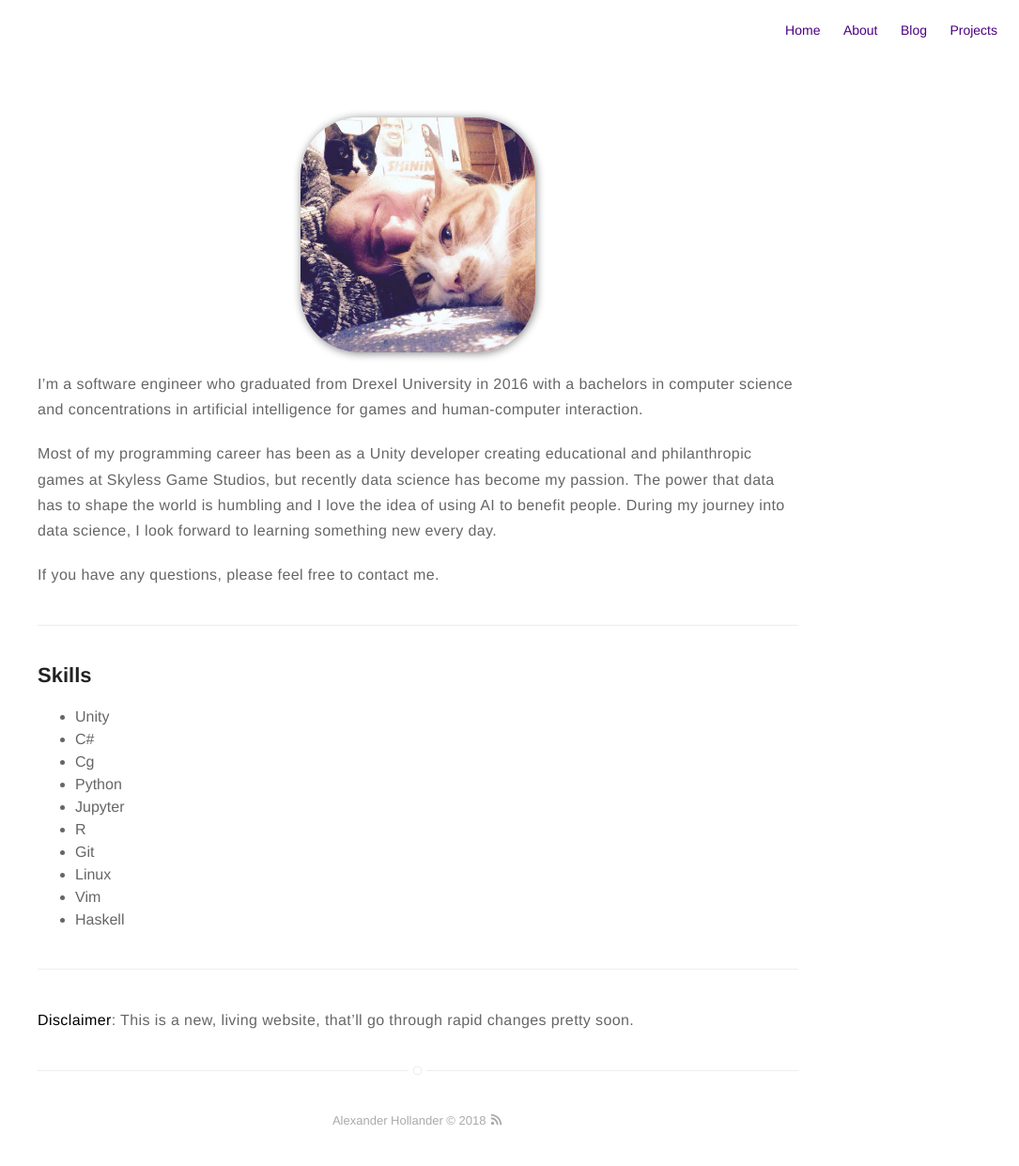
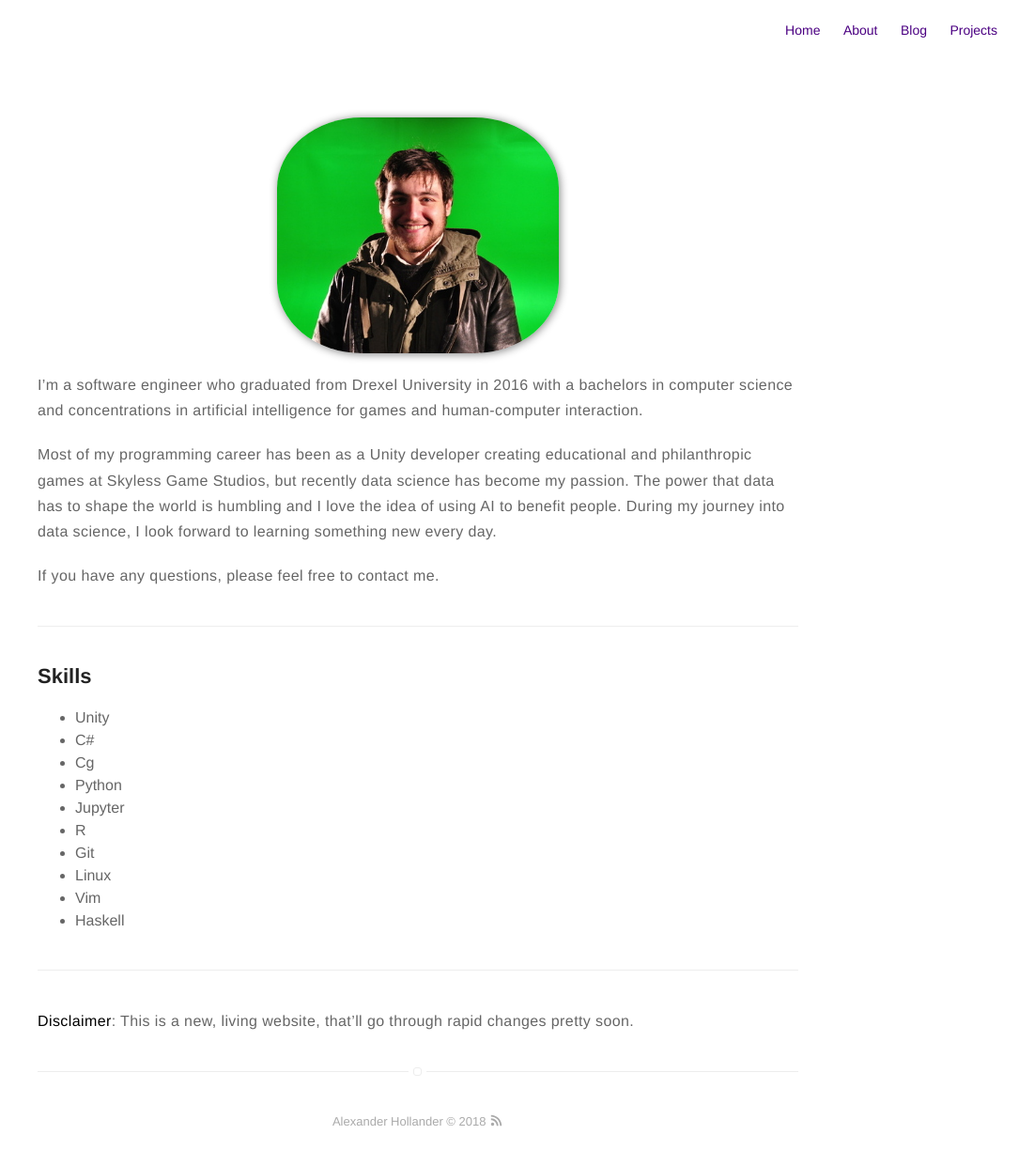
Before and after one commit to Ashen-Vaults/ashen-vaults.github.io, a Jekyll site: the page built from about.md, in a window 1280 px wide. Shown: the whole page at 94% size, without its empty margins (195-1280 px from the left). Built offline with Jekyll 4.4.1, drawn with Linux system fonts in a browser that asks for light colours.

Commit message:
Replaced cat image
Even though the cat image is amazing, was worried about there being a movie poster in the background and whether or not that was legal.

```diff
--- a/_sass/pages/page.sass
+++ b/_sass/pages/page.sass
@@ -9,6 +9,6 @@
     img
         margin: 0 auto
         display: block
-        width: 250px
-        border-radius: 25%
+        width: 300px
+        border-radius: 30%
         box-shadow: 1px 1px 10px grey
```
Also changed, not shown: assets/images/profile.jpg, assets/images/profile_cats.jpg (added).
